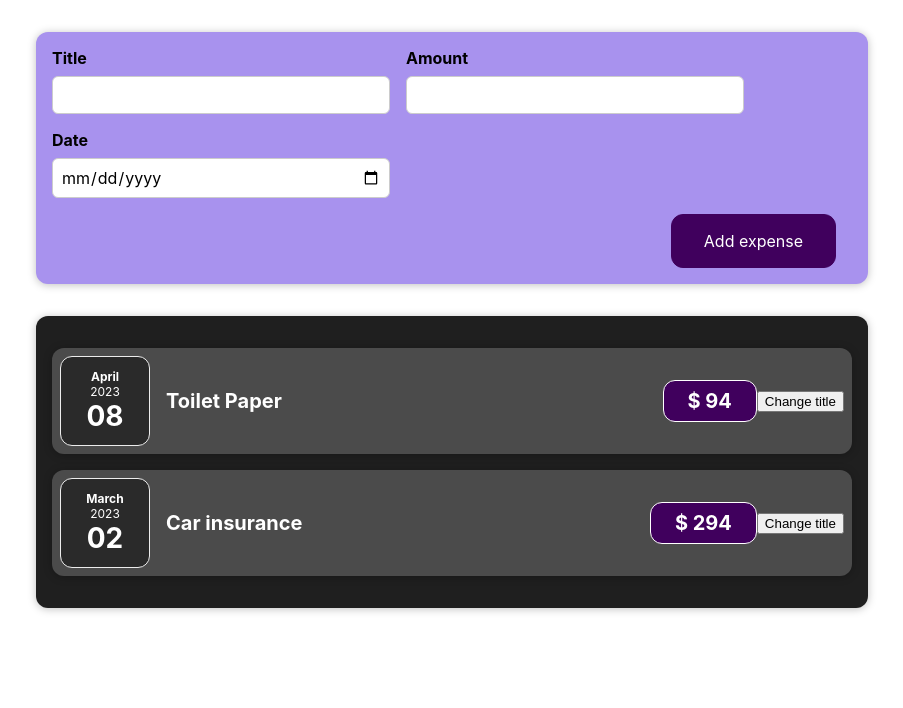
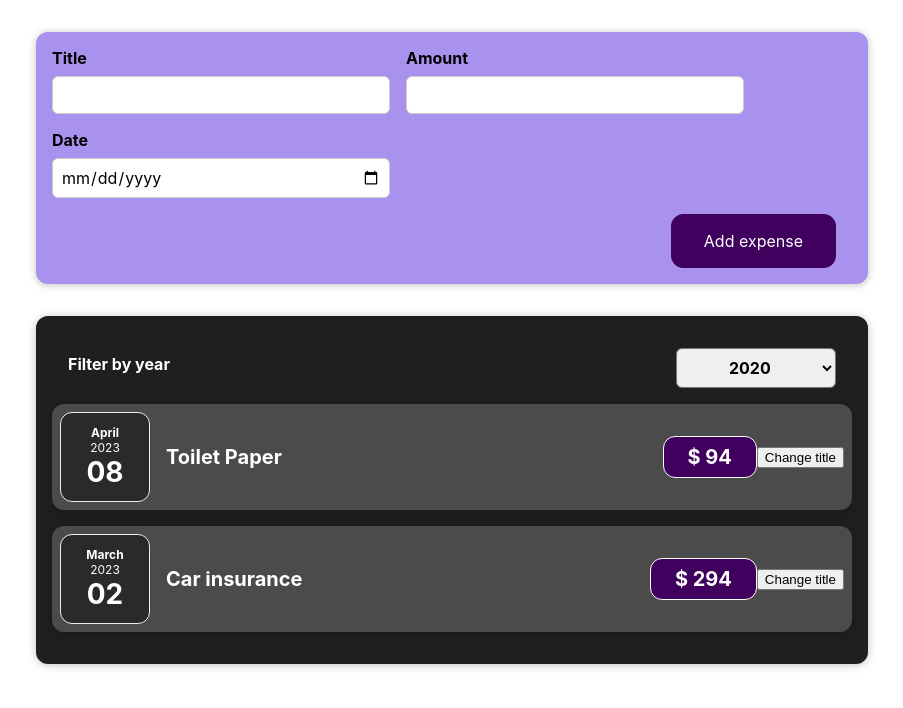
Before and after one commit to KotenkoNata/react-practice, a React (Create React App) app: page / in a window 1280 px wide. Shown: the top 708 px of the page, without its empty margins (188-1091 px from the left). Built offline with nearby package versions, Linux system fonts and the light colour scheme; the HTML template or start-up script is replaced by a standard one.

Commit message:
feat: create filter component

```diff
--- /dev/null
+++ b/src/components/ExpenseFilter/ExpenseFilter.css
@@ -0,0 +1,24 @@
+.expenses-filter {
+    color: white;
+    padding: 0 1rem;
+}
+
+.expenses-filter__control {
+    display: flex;
+    width: 100%;
+    align-items: center;
+    justify-content: space-between;
+    margin: 1rem 0;
+}
+
+.expenses-filter label {
+    font-weight: bold;
+    margin-bottom: 0.5rem;
+}
+
+.expenses-filter select {
+    font: inherit;
+    padding: 0.5rem 3rem;
+    font-weight: bold;
+    border-radius: 6px;
+}
--- /dev/null
+++ b/src/components/ExpenseFilter/ExpenseFilter.js
@@ -0,0 +1,23 @@
+import './ExpenseFilter.css';
+const ExpenseFilter = ({onChangeFilter, selected})=>{
+    const dropdownChangeHandler = (e) => {
+        e.preventDefault();
+        onChangeFilter(e.target.value);
+    }
+
+    return (
+        <div className='expenses-filter'>
+            <div className='expenses-filter__control'>
+                <label>Filter by year</label>
+                <select value={selected} onChange={dropdownChangeHandler}>
+                    <option value='2023'>2023</option>
+                    <option value='2022'>2022</option>
+                    <option value='2021'>2021</option>
+                    <option value='2020'>2020</option>
+                </select>
+            </div>
+        </div>
+    );
+}
+
+export default ExpenseFilter;
--- a/src/components/ExpenseItem/ExpenseItem.js
+++ b/src/components/ExpenseItem/ExpenseItem.js
@@ -3,19 +3,15 @@
 import Card from "../Card/Card";
 import {useState} from "react";
 function ExpenseItem({amount, title, date}) {
-    const [updatedTitle, setUpdatedTitle] = useState(title);
-    const clickHandler = () => {
-        setUpdatedTitle("Clicked")
-    }
 
     return (
         <Card className='expense-item'>
         <ExpenseDate date={date} />
         <div className='expense-item__description'>
-            <h2>{updatedTitle}</h2>
+            <h2>{title}</h2>
         </div>
         <div className='expense-item__price'>$ {amount}</div>
-            <button onClick={clickHandler}> Change title </button>
+            <button> Change title </button>
         </Card>
     )
 }
--- a/src/components/Expenses/Expenses.js
+++ b/src/components/Expenses/Expenses.js
@@ -1,10 +1,17 @@
 import ExpenseItem from "../ExpenseItem/ExpenseItem";
 import './Expenses.css';
 import Card from "../Card/Card";
+import ExpenseFilter from "../ExpenseFilter/ExpenseFilter";
+import {useState} from "react";
 
 function Expenses({expenses}) {
+    const [filteredYear, setFilteredYear] = useState('2020');
+    const filterChangeHandler = (selectedYear) =>{
+        setFilteredYear(selectedYear)
+    }
     return (
         <Card className="expenses">
+            <ExpenseFilter selected={filteredYear} onChangeFilter={filterChangeHandler}/>
             {expenses.map(item=><ExpenseItem key={item.id}
                                              amount={item.amount}
                                              date={item.date}
```
